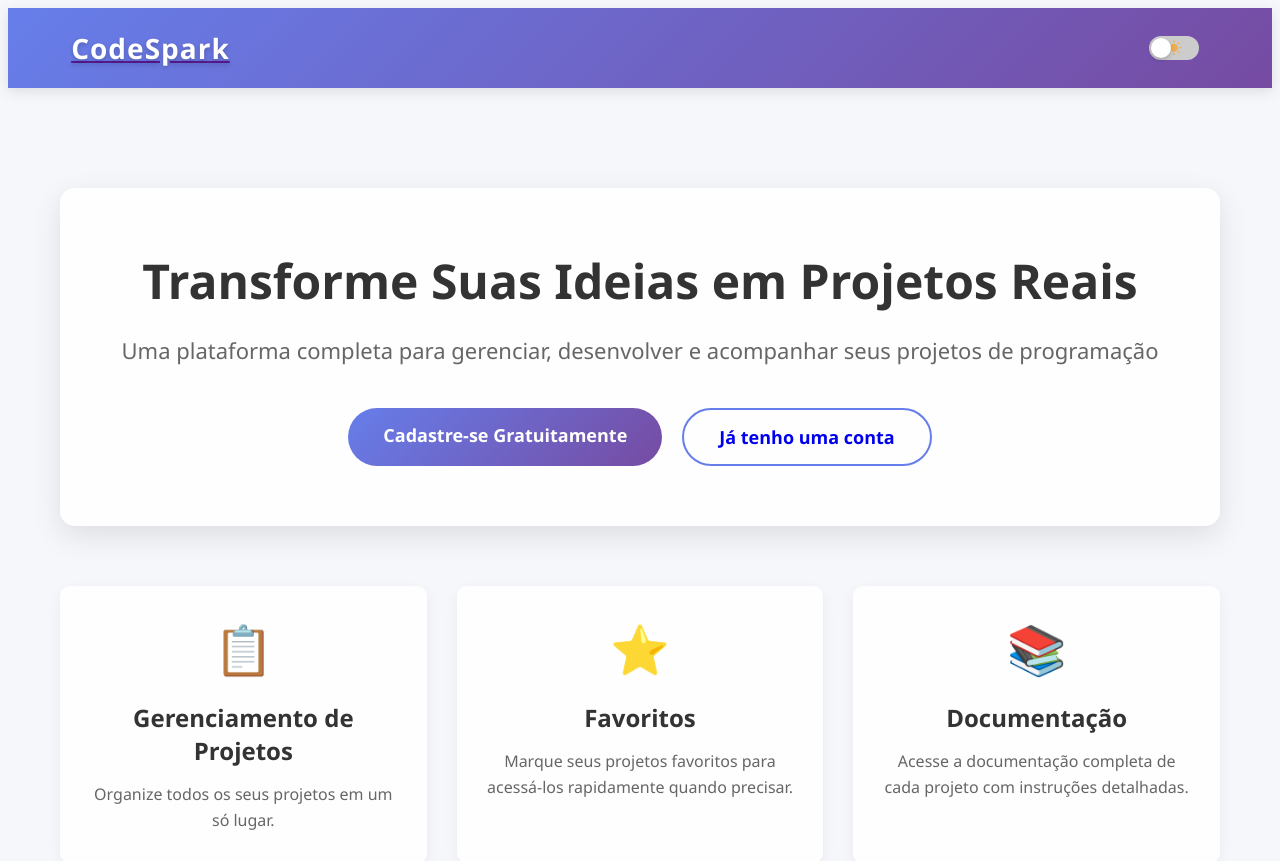
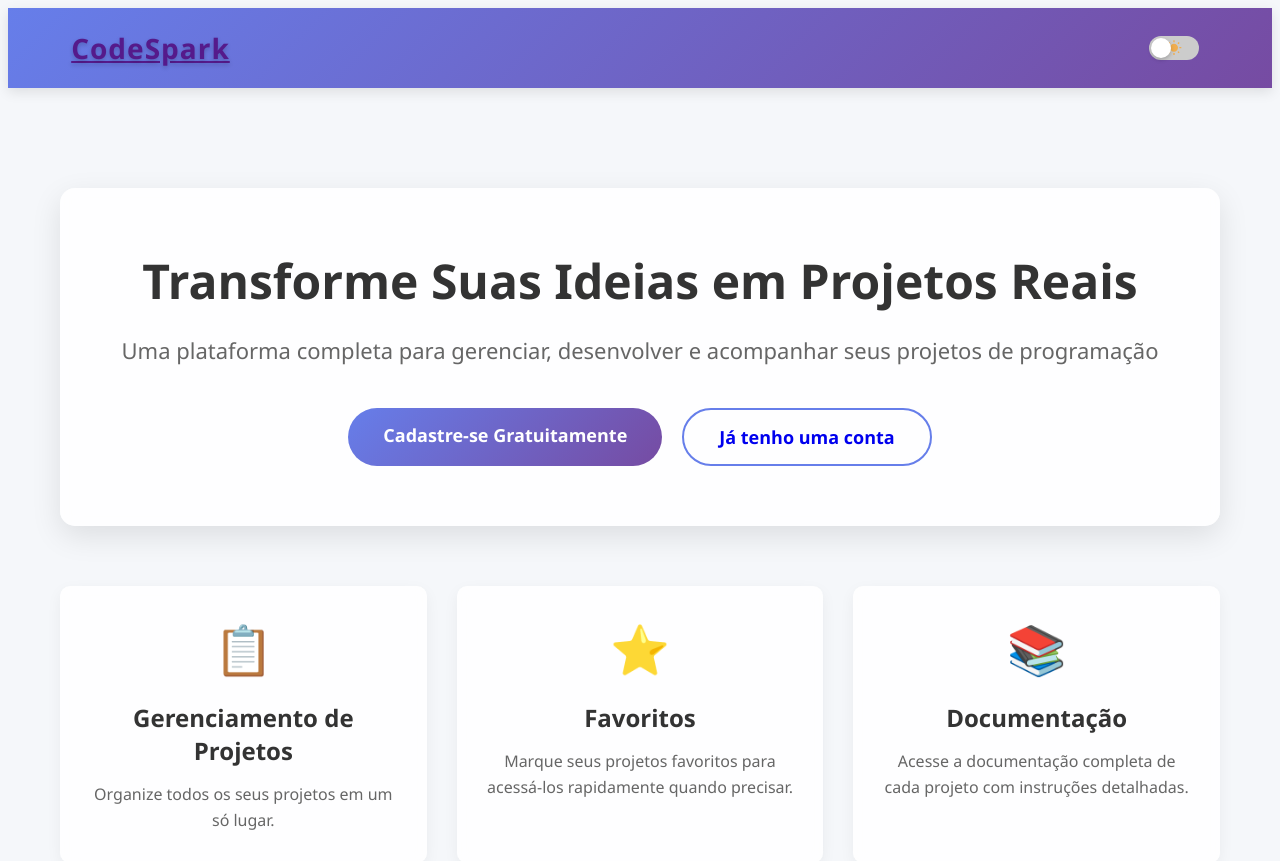
Before and after one commit to Rayoliveir/tcc-ford-enter, an Angular app: page / in a window 1280 px wide. Shown: the top 861 px of the page. Built offline with nearby package versions, Linux system fonts and the light colour scheme.

Commit message:
desfazendo

```diff
--- a/src/app/pages/index/index.component.html
+++ b/src/app/pages/index/index.component.html
@@ -1,6 +1,6 @@
 <header>
   <a href="">
-   <div class=" titulo"><a routerLink="/inicio">CodeSpark</a></div>
+   <div class=" titulo">CodeSpark</div>
   </a>
   <app-theme-toggle></app-theme-toggle>
 </header>
--- a/src/app/pages/index/index.component.scss
+++ b/src/app/pages/index/index.component.scss
@@ -84,10 +84,7 @@ header {
   letter-spacing: 1px;
   text-shadow: 0 2px 4px rgba(0, 0, 0, 0.2);
 }
-.titulo a {
-  color: #fff;
-  text-decoration: none;
-}
+
 /* Main Content */
 .container {
   max-width: 1200px;
--- a/src/app/pages/login/login.component.html
+++ b/src/app/pages/login/login.component.html
@@ -1,5 +1,5 @@
 <header>
-   <div class=" titulo"><a routerLink="/inicio">CodeSpark</a></div>
+   <div class=" titulo">CodeSpark</div>
   <app-theme-toggle></app-theme-toggle>
 </header>
 
--- a/src/app/pages/login/login.component.scss
+++ b/src/app/pages/login/login.component.scss
@@ -86,10 +86,7 @@ header {
   letter-spacing: 1px;
   text-shadow: 0 2px 4px rgba(0, 0, 0, 0.2);
 }
-.titulo a {
-  color: #fff;
-  text-decoration: none;
-}
+
 /* Login Form Styles */
 .login-container {
   box-shadow: 0 10px 30px rgba(0, 0, 0, 0.2);
--- a/src/app/pages/register/register.component.html
+++ b/src/app/pages/register/register.component.html
@@ -1,8 +1,7 @@
 <header>
      <div class=" titulo">
-      <a routerLink="/inicio">
         CodeSpark
-      </a></div>
+      </div>
   <app-theme-toggle></app-theme-toggle>
 </header>
 
--- a/src/app/pages/register/register.component.scss
+++ b/src/app/pages/register/register.component.scss
@@ -87,10 +87,7 @@ header {
   letter-spacing: 1px;
   text-shadow: 0 2px 4px rgba(0, 0, 0, 0.2);
 }
-.titulo a {
-  color: #fff;
-  text-decoration: none;
-}
+
 /* Signup Form Styles */
 .signup-container {
   box-shadow: 0 10px 30px rgba(0, 0, 0, 0.2);
```
